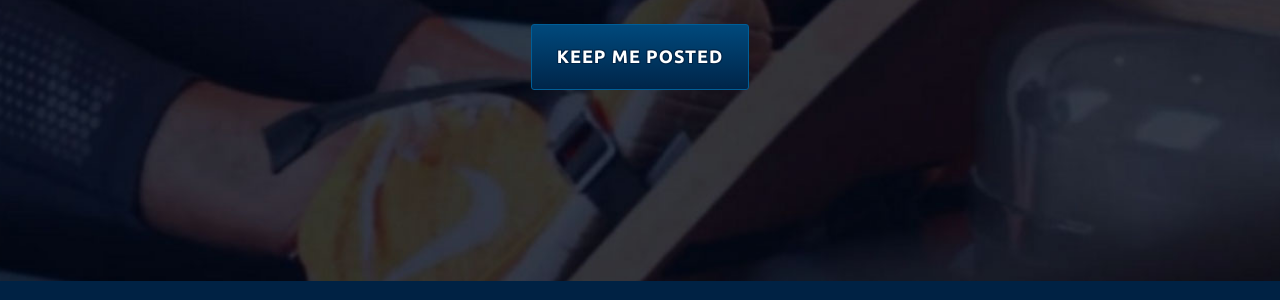
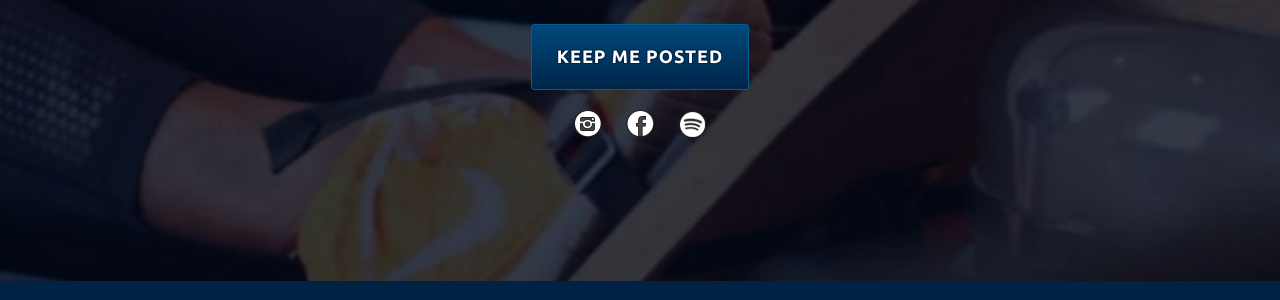
Before and after one commit to ambit/bodyrow, a Jekyll site: the page built from index.html, in a window 1280 px wide. Shown: the part 559-859 px from the top of the page. Built offline with Jekyll 4.4.1, drawn with Linux system fonts in a browser that asks for light colours; nearby versions of some CDN libraries.

Commit message:
Add social icons

```diff
--- a/css/fancy.css
+++ b/css/fancy.css
@@ -169,7 +169,7 @@ a#button:focus {
 }
 .modal form#subForm input.error {
   background: url('../img/cross.png') right center no-repeat;
-  background-position: 372px center;
+  background-position: 356px center;
   color: #df452c;
 }
 .modal form#subForm button {
--- a/css/style.css
+++ b/css/style.css
@@ -48,6 +48,16 @@ html, body {
 .home .header .content h5 {
   font-size: 2.2rem;
   text-shadow: -1px -1px 0 #231f20, 1px -1px 0 #231f20, -1px 1px 0 #231f20, 1px 1px 0 #231f20; }
+
+.home .header .content #social {
+  width: 100%;
+  height: 29px;
+  margin-top: 10px;
+  text-align: center;
+}
+.home .header .content #social a {
+  padding: 0 10px 0 10px;
+}
 
 .docs-header {
   text-transform: uppercase;
--- a/index.html
+++ b/index.html
@@ -35,6 +35,13 @@ layout: home
           </div>
           <div id="response">Thanks! We'll keep you posted.</div>
         </form>
+      </div>
+
+      <br/>
+      <div id="social">
+        <a id="instagram" href="http://www.instagram.com"><img src="img/social-instagram.png"/></a>
+        <a id="facebook" href="http://www.facebook.com"><img src="img/social-facebook.png"/></a>
+        <a id="spotify" href="http://www.spotify.com"><img src="img/social-spotify.png"/></a>
       </div>
 
     </div>
```
Also changed, not shown: img/social-facebook.png (added), img/social-instagram.png (added), img/social-spotify.png (added).
